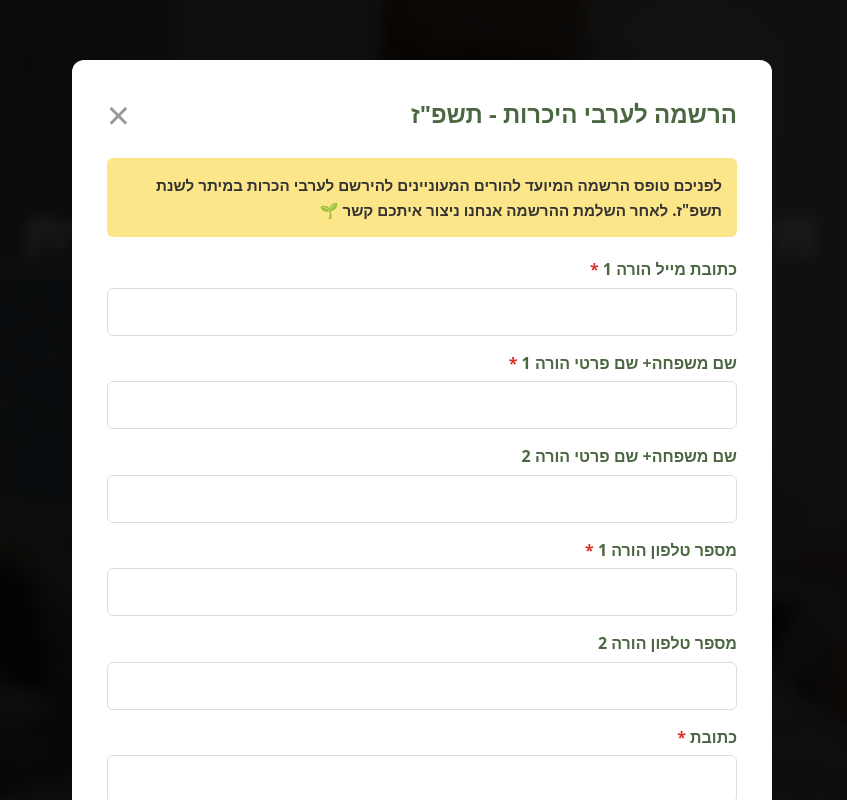
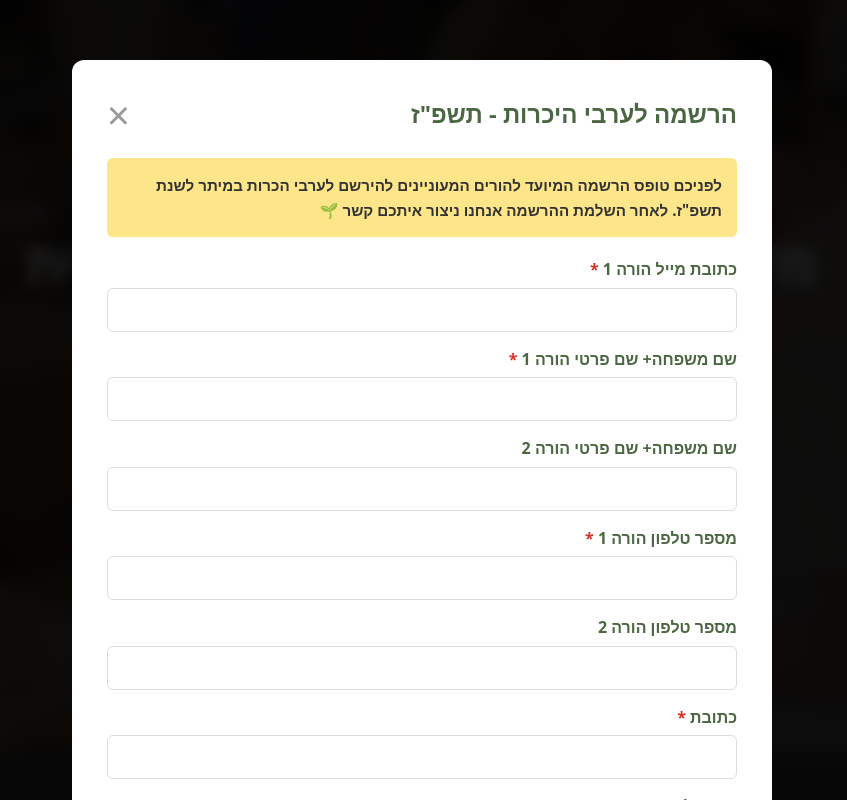
Before and after one commit to hsbwnmwbgrnysywnwhtsqwt-lang/meitar-registration, a plain HTML site: page index.html in a window 1280 px wide. Both pictures are taken after a click on the button "להרשמה לימים הפתוחים". Shown: the whole page, without its empty margins (218-1065 px from the left). Drawn offline with Linux system fonts and the light colour scheme.

Commit message:
Refactor styles and update image rotation logic
Updated padding and footer styles, improved logo size, and modified image change interval.

```diff
--- a/index.html
+++ b/index.html
@@ -22,13 +22,13 @@
             justify-content: center;
             min-height: 100vh;
             padding: 20px;
-            padding-bottom: 80px;
+            padding-bottom: 80px; /* מרווח כדי שהפוטר לא יסתיר תוכן */
             color: white;
             text-align: center;
         }
 
         .site-logo {
-            width: 100px;
+            width: 120px;
             height: auto;
             margin-bottom: 15px;
             filter: drop-shadow(0 2px 10px rgba(0,0,0,0.5));
@@ -48,10 +48,9 @@
         .modal-content { background: white; width: 100%; max-width: 700px; padding: 35px; border-radius: 12px; position: relative; margin: 40px auto; text-align: right; line-height: 1.6; color: #333; }
         .close-btn { float: left; font-size: 2.5rem; cursor: pointer; color: #999; line-height: 1; }
 
-        /* הכותרות עכשיו ללא הפס הצהוב התחתון */
+        /* כותרות ללא פס צהוב תחתון */
         h2 { color: #4A6741; padding-bottom: 5px; margin-top: 0; border-bottom: none; }
         h3 { color: #4A6741; margin: 25px 0 10px 0; font-size: 1.3rem; }
-        h4 { color: #4A6741; margin: 15px 0 5px 0; font-size: 1.1rem; }
 
         .form-info-box { background: #fde68a; padding: 15px; border-radius: 6px; font-weight: bold; margin-bottom: 20px; font-size: 0.95rem; }
         .form-group { margin-bottom: 15px; }
@@ -59,14 +58,7 @@
         .form-group label span { color: #d93025; }
 
         .form-group input, .form-group select, .form-group textarea {
-            width: 100%;
-            padding: 12px;
-            border: 1px solid #ddd;
-            border-radius: 6px;
-            font-size: 1rem;
-            font-family: inherit;
-            outline: none;
-            background-color: white;
+            width: 100%; padding: 12px; border: 1px solid #ddd; border-radius: 6px; font-size: 1rem; outline: none; background-color: white;
         }
 
         .conditional-field { display: none; }
@@ -76,11 +68,18 @@
         .footer-contact { margin-top: 30px; font-size: 1.1rem; margin-bottom: 20px; }
         .footer-contact a { color: white; text-decoration: none; }
 
+        /* עיצוב הפס האפור לזכויות יוצרים */
         .copyright {
-            margin-top: 20px;
-            color: #ddd;
+            position: fixed;
+            bottom: 0;
+            left: 0;
+            width: 100%;
+            background-color: #333; /* צבע אפור כהה */
+            color: #ddd;            /* טקסט בהיר */
             text-align: center;
+            padding: 15px 0;
             font-size: 0.85rem;
+            z-index: 10;
         }
 
         ul { padding-right: 20px; }
@@ -94,7 +93,6 @@
 
     <div class="content">
         <img src="logo.png" alt="לוגו מיתר" class="site-logo">
-
         <h1 class="main-title">מיתר – בית חינוך ברוח דיאלוגית</h1>
         <p class="sub-title">נפתחה ההרשמה לשנת תשפ"ז</p>
 
@@ -108,9 +106,7 @@
              <a href="mailto:office.meitar@gmail.com">office.meitar@gmail.com</a> | <a href="tel:04-770-8888">04-770-8888</a>
         </div>
 
-        <div class="copyright">
-            © כל הזכויות שמורות למיתר 2026
-        </div>
+        <div class="copyright">© כל הזכויות שמורות למיתר 2026</div>
     </div>
 
     <div id="modal-about" class="modal-container" onclick="handleBackdropClick(event, 'about')">
@@ -118,8 +114,7 @@
             <span class="close-btn" onclick="toggleModal('about', false)">&times;</span>
             <h2>על מיתר</h2>
             <p>החזון החינוכי של מיתר הוא להיות בית חינוך מוביל ומעורר השראה, התומך במסע הגדילה של בני אדם מתוך חירות, אחריות, שמחה ומפגש.</p>
-            <p>מיתר נתפס כבית וכמרחב חיים. הפעילות מגוונת וכוללת: משחק, יצירה, עבודה, למידה, טיול, התנסות, בישול, בנייה, נגינה ועוד. חלק מהפעילות מובנה ומתוכנן, וחלקה ספונטני – מתוך זרימת החיים והבחירה.</p>
-            <p>למידה מתקיימת בכל מרחבי החיים במיתר, ונתמכת בדרכים רבות – לא בהכרח במסגרת לימוד פרונטלית או מובנית.</p>
+            <p>מיתר נתפס כבית וכמרחב חיים. הפעילות מגוונת וכוללת: משחק, יצירה, עבודה, למידה, טיול, התנסות, בישול, בנייה, נגינה ועוד.</p>
             <h3>מבנה בית החינוך</h3>
             <ul>
                 <li><strong>החטיבה הצעירה</strong> – גילאי 6–8 (כולל "הדולפינה" לגילאי 6)</li>
@@ -138,15 +133,6 @@
             <ul>
                 <li>שני ההורים נדרשים להשתתף בערב היכרות אחד במיתר.</li>
                 <li>במידה ויש רצון להמשיך בתהליך ולהשתתף בהגרלה – לפחות אחד מההורים נדרש להגיע לסיור בוקר במיתר.</li>
-            </ul>
-            <h4>הרשמה לכיתות ב'–ו'</h4>
-            <ul>
-                <li>נדרשת השתתפות של אחד ההורים בערב היכרות אחד.</li>
-                <li>הקבלה מתבצעת על בסיס מקום פנוי.</li>
-            </ul>
-            <h4>הרשמה לכיתות ז'–ח'</h4>
-            <ul>
-                <li>ייערך יום פתוח משותף להורים ולילדים ביום ו', 6.2.</li>
             </ul>
         </div>
     </div>
@@ -222,6 +208,41 @@
     </div>
 
     <script>
+        // רשימת התמונות המעודכנת (10 תמונות נבחרות)
+        const photos = [
+            "WhatsApp Image 2026-01-10 at 11.55.29 (2).jpeg",
+            "WhatsApp Image 2026-01-10 at 11.55.29 (6).jpeg",
+            "WhatsApp Image 2026-01-10 at 11.55.29 (1).jpeg",
+            "WhatsApp Image 2026-01-10 at 11.55.32.jpeg",
+            "WhatsApp Image 2026-01-10 at 11.55.30.jpeg",
+            "WhatsApp Image 2026-01-10 at 11.55.30 (6).jpeg",
+            "WhatsApp Image 2026-01-10 at 11.55.29 (3).jpeg",
+            "WhatsApp Image 2026-01-10 at 11.55.30 (5).jpeg",
+            "WhatsApp Image 2026-01-10 at 11.55.31 (8).jpeg",
+            "WhatsApp Image 2026-01-10 at 11.55.31 (7).jpeg"
+        ];
+
+        let current = 0;
+        function changeImage() {
+            const img = document.getElementById('main-bg');
+            if(img && photos.length > 0) {
+                current = (current + 1) % photos.length;
+                img.style.opacity = 0;
+                setTimeout(() => {
+                    img.src = 'images/' + encodeURIComponent(photos[current]);
+                    img.style.opacity = 1;
+                }, 200);
+            }
+        }
+
+        // שינוי הקצב ל-5 שניות
+        setInterval(changeImage, 5000);
+
+        window.onload = function() {
+            const img = document.getElementById('main-bg');
+            if(img) img.src = 'images/' + encodeURIComponent(photos[0]);
+        };
+
         function handleGradeChange() {
             const grade = document.getElementById('gradeSelect').value;
             document.querySelectorAll('.conditional-field').forEach(el => el.style.display = 'none');
@@ -229,19 +250,6 @@
             else if (grade === "ב'-ו'") document.getElementById('field-grade-b-v').style.display = 'block';
             else if (grade === "ז'-ח'") document.getElementById('field-grade-z-h').style.display = 'block';
         }
-
-        const photos = ["WhatsApp Image 2026-01-10 at 11.55.28.jpeg", "WhatsApp Image 2026-01-10 at 11.55.29 (1).jpeg", "WhatsApp Image 2026-01-10 at 11.55.30.jpeg"];
-        let current = 0;
-        function changeImage() {
-            const img = document.getElementById('main-bg');
-            if(img) {
-                current = (current + 1) % photos.length;
-                img.style.opacity = 0;
-                setTimeout(() => { img.src = 'images/' + encodeURIComponent(photos[current]); img.style.opacity = 1; }, 200);
-            }
-        }
-        setInterval(changeImage, 2000);
-        window.onload = function() { document.getElementById('main-bg').src = 'images/' + encodeURIComponent(photos[0]); };
 
         function toggleModal(id, show) { document.getElementById('modal-' + id).style.display = show ? 'flex' : 'none'; }
         function handleBackdropClick(e, id) { if (e.target.id === 'modal-' + id) toggleModal(id, false); }
```
